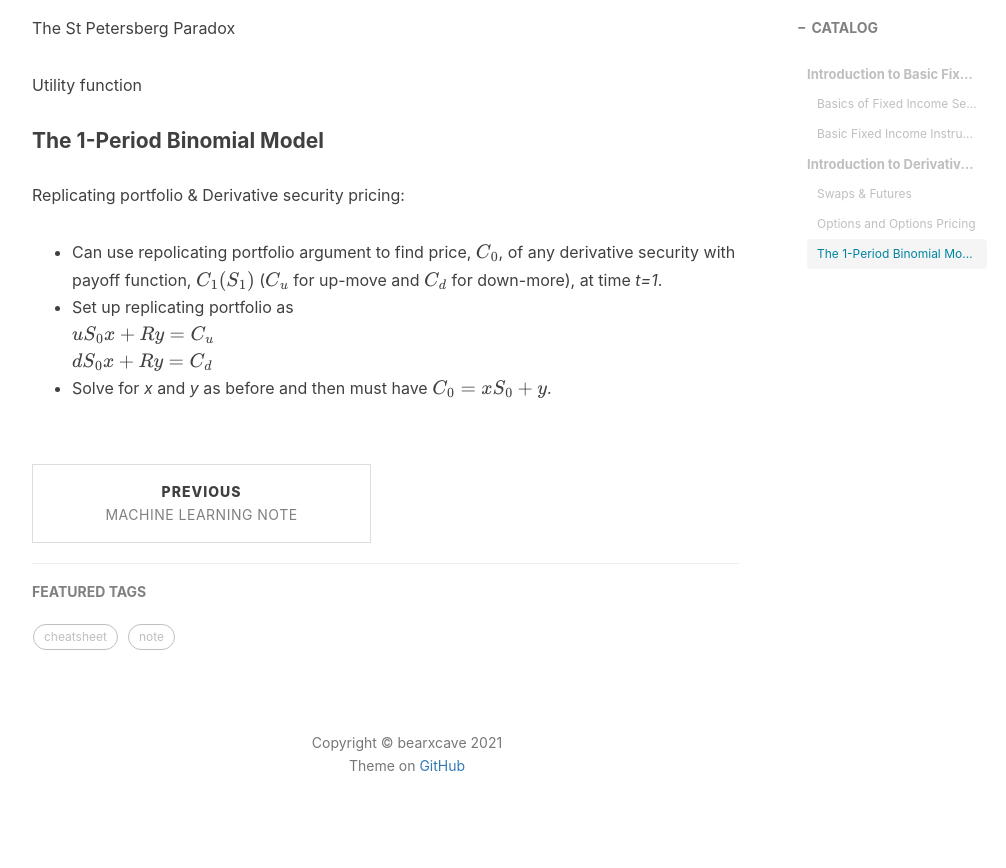
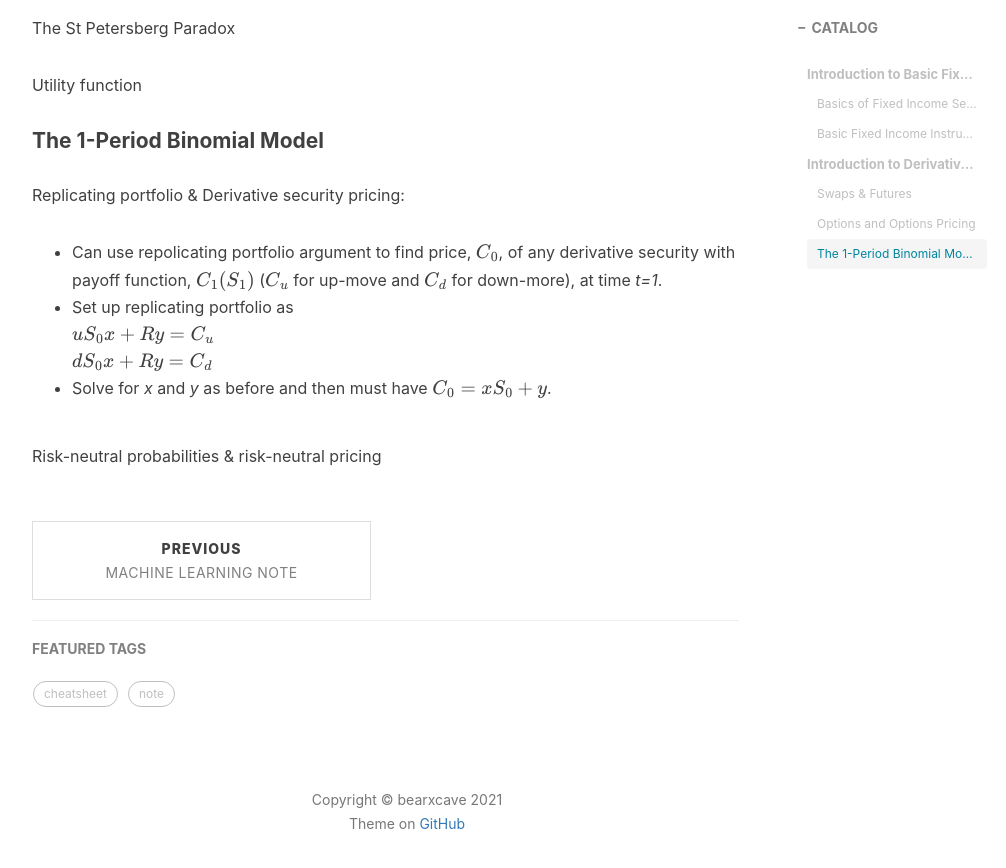
Before and after one commit to Bearxcave/Bearxcave.github.io, a Jekyll site: the page built from _posts/2021-03-12-cheatsheet-FE&RM-I.md, in a window 1280 px wide and 900 px high, scrolled down 2335 px. Shown: the top 868 px of the window, without its empty margins (233-1239 px from the left). Built offline with Jekyll 4.4.1, drawn with Linux system fonts in a browser that asks for light colours; nearby versions of some CDN libraries; formulas are drawn with MathJax 3; comment, search, counter and statistics services are not loaded; before the commit the page ends 3178 px from its top, so only the background shows below that.

Commit message:
Update 2021-03-12-cheatsheet-FE&RM-I.md

```diff
--- a/_posts/2021-03-12-cheatsheet-FE&RM-I.md
+++ b/_posts/2021-03-12-cheatsheet-FE&RM-I.md
@@ -78,3 +78,5 @@
 $u S_0 x + Ry = C_u$ \
 $d S_0 x + Ry = C_d$
 * Solve for *x* and *y* as before and then must have $C_0 = x S_0 + y$.
+
+Risk-neutral probabilities & risk-neutral pricing
```
